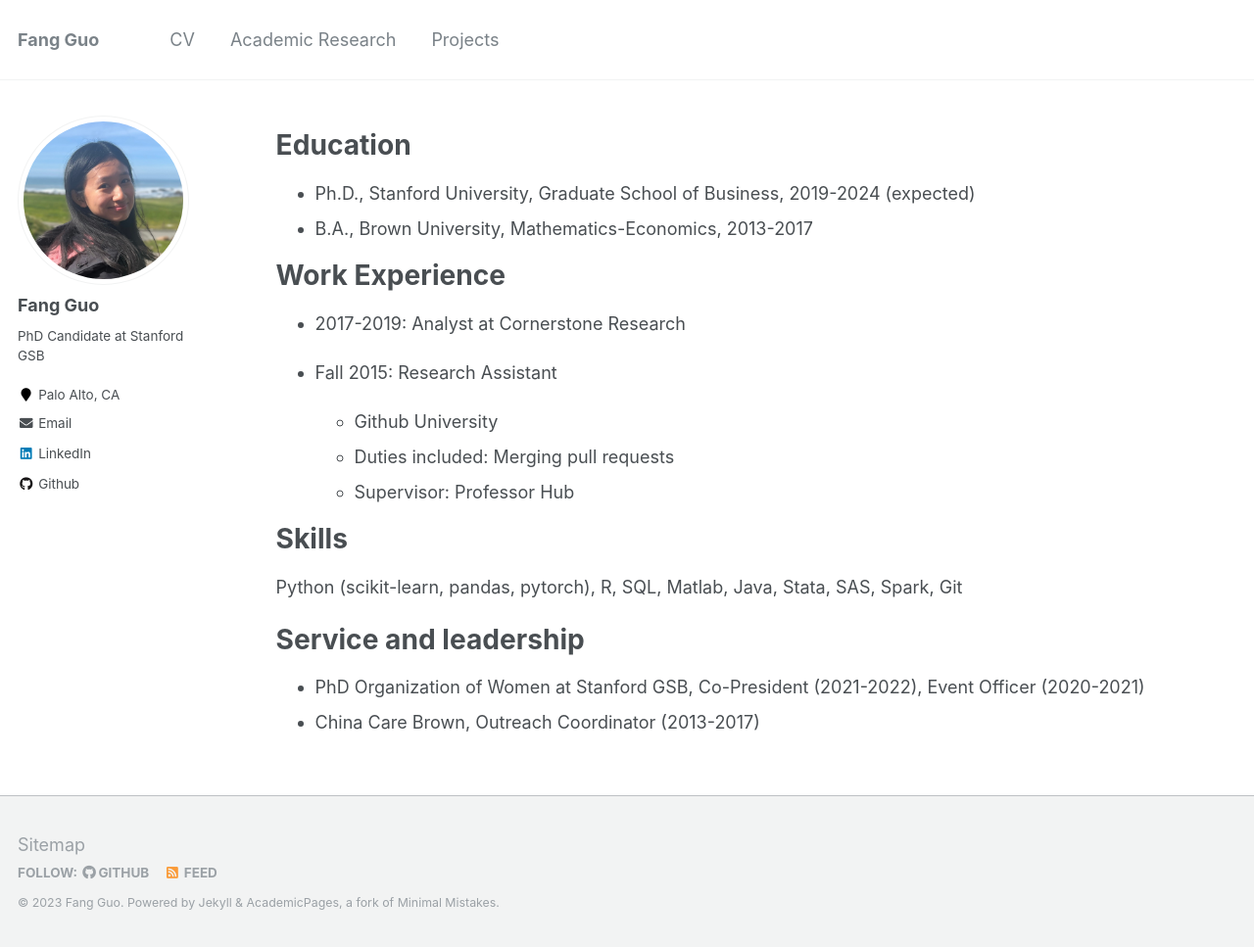
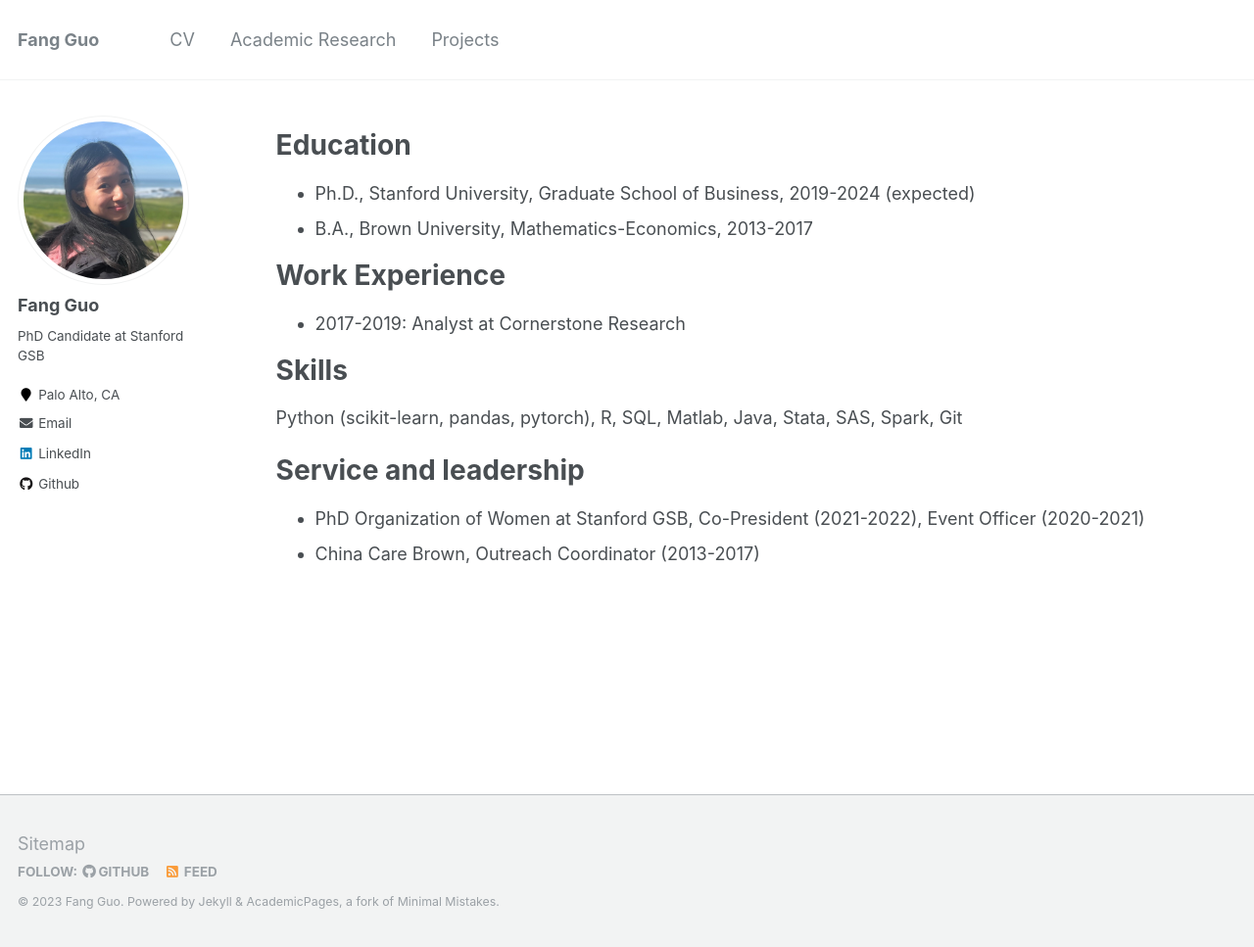
Before and after one commit to fangguo34/fangguo34.github.io, a Jekyll site: the page built from _pages/cv.md, in a window 1280 px wide and 967 px high. Shown: the whole window at 98% size. Built offline with Jekyll 4.4.1, drawn with Linux system fonts in a browser that asks for light colours.

Commit message:
Update cv.md

```diff
--- a/_pages/cv.md
+++ b/_pages/cv.md
@@ -19,10 +19,10 @@
 * 2017-2019: Analyst at Cornerstone Research
   <!-- * Analyzed data -->
 
-* Fall 2015: Research Assistant
+<!-- * Fall 2015: Research Assistant
   * Github University
   * Duties included: Merging pull requests
-  * Supervisor: Professor Hub
+  * Supervisor: Professor Hub -->
 
 Skills
 ======
```
